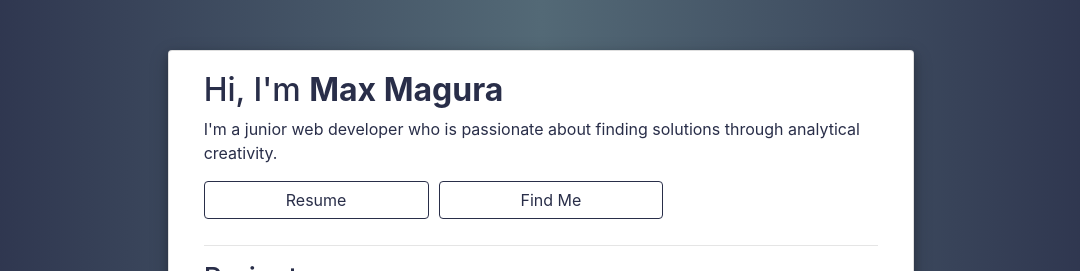
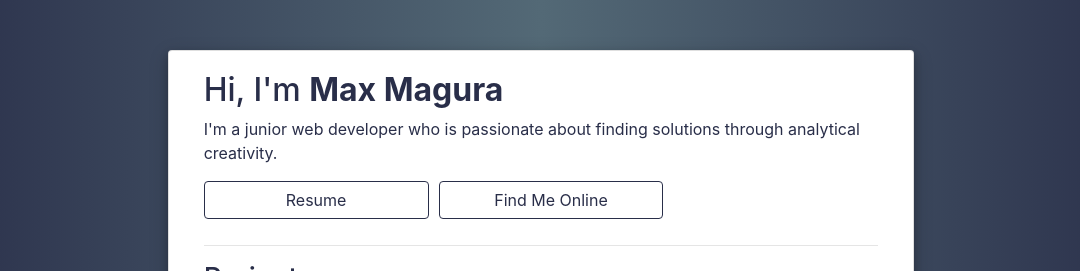
Before and after one commit to max-magura/2020portfolio, a React (Create React App) app: page / in a window 1280 px wide. Shown: the top 271 px of the page, without its empty margins (99-1179 px from the left). Built offline with nearby package versions, Linux system fonts and the light colour scheme.

Commit message:
changed button wording

```diff
--- a/src/card.js
+++ b/src/card.js
@@ -33,7 +33,7 @@ class CardPortfolio extends React.Component {
             Resume
           </Button>
         </a>
-        <Button variant="outline-primary" className="topButtons col-md-4" onClick={this.handleShowContactMe}>Find Me</Button>
+        <Button variant="outline-primary" className="topButtons col-md-4" onClick={this.handleShowContactMe}>Find Me Online</Button>
         <hr />
         <Card.Text>
           <h3>Projects </h3><i>Click to view</i>
```
